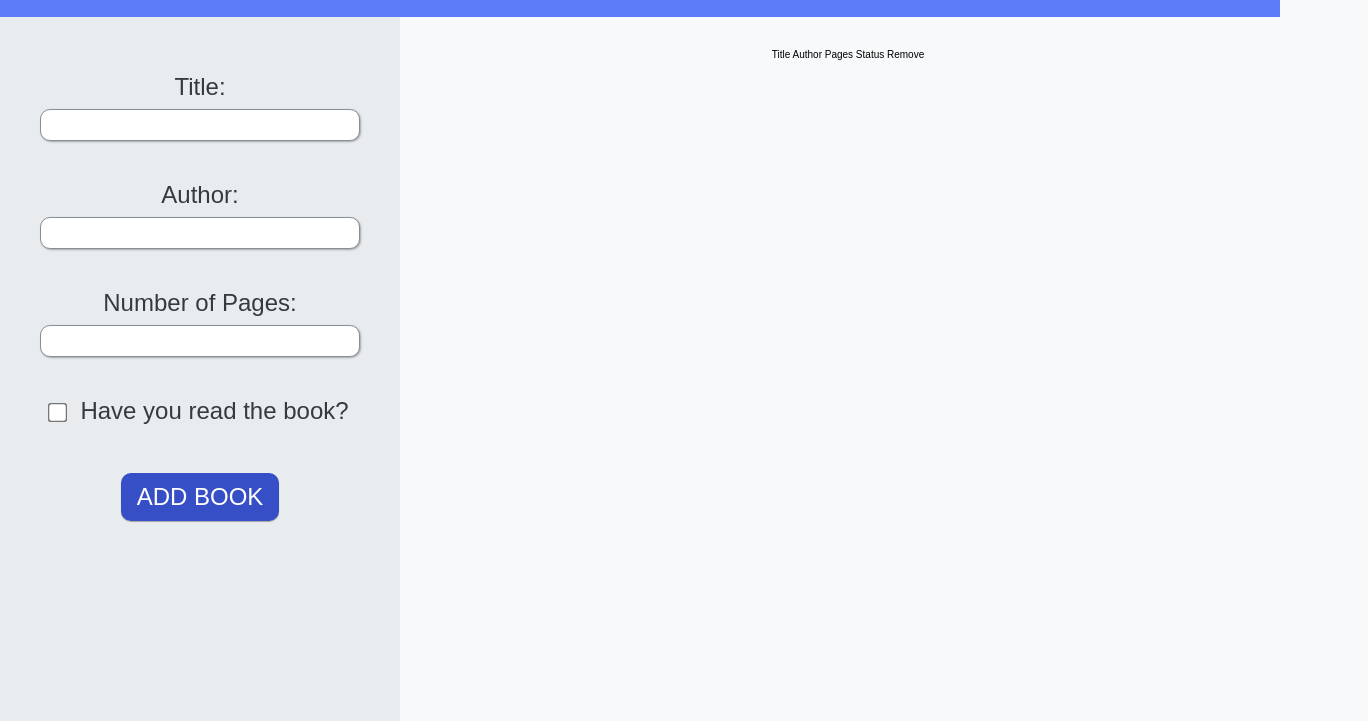
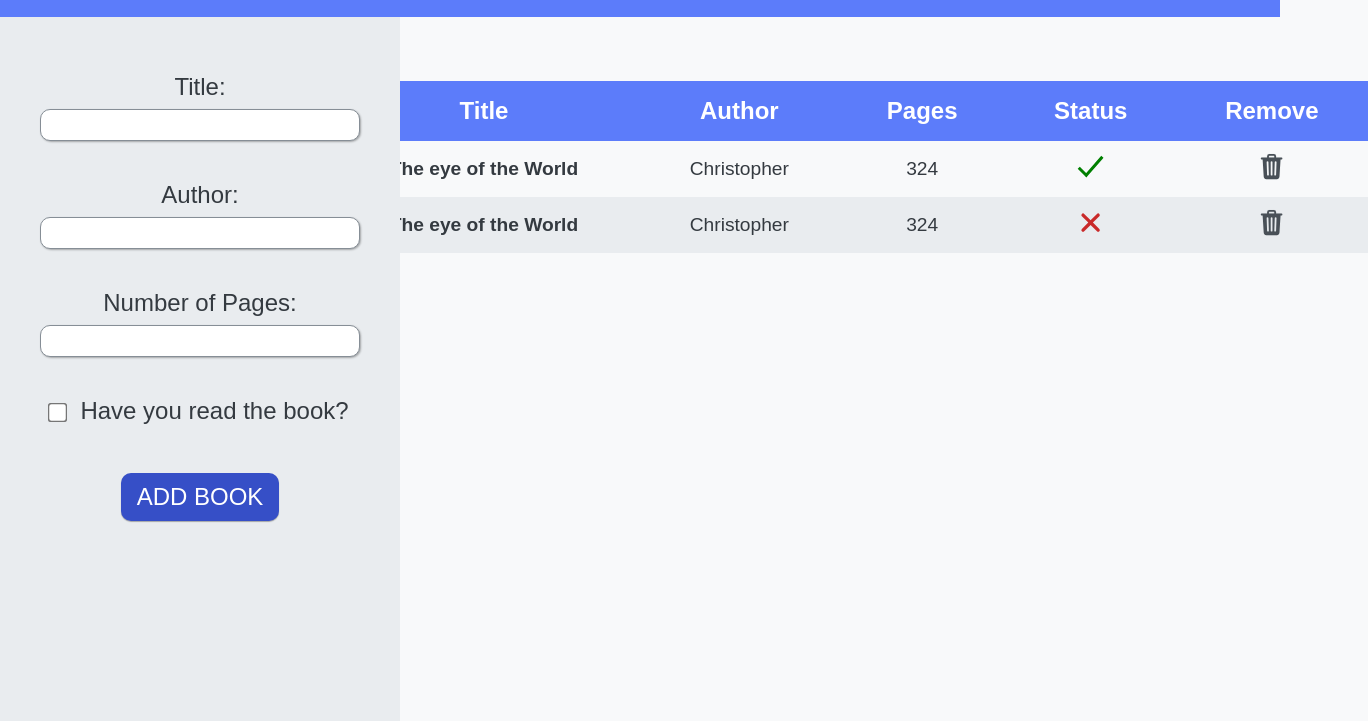
Before and after one commit to LFdeSouza/Library, a plain HTML site: page index.html in a window 1280 px wide. Shown: the part 79-800 px from the top of the page, 1368 px wide, since content can reach past the window. Drawn offline with nearby package versions, Linux system fonts and the light colour scheme.

Commit message:
added table

```diff
--- a/index.html
+++ b/index.html
@@ -44,15 +44,49 @@
     </div>
 
     <div class="books-container">
-      <ul class="table-header">
-        <tr>
-          <td>Title</td>
-          <td>Author</td>
-          <td>Pages</td>
-          <td>Status</td>
-          <td>Remove</td>
-        </tr>
-      </ul>
+      <table>
+        <thead>
+          <tr>
+            <th class="book-title">Title</th>
+            <th>Author</th>
+            <th>Pages</th>
+            <th>Status</th>
+            <th>Remove</th>
+          </tr>
+        </thead>
+        <tbody>
+          <tr>
+            <th>The eye of the World</th>
+            <td>Christopher</td>
+            <td>324</td>
+            <td>
+              <ion-icon class="read-icon" name="checkmark-sharp"></ion-icon>
+            </td>
+            <td>
+              <ion-icon class="delete-icon" name="trash"></ion-icon>
+            </td>
+          </tr>
+
+          <tr>
+            <th>The eye of the World</th>
+            <td>Christopher</td>
+            <td>324</td>
+            <td><ion-icon class="not-read-icon" name="close"></ion-icon></td>
+            <td>
+              <ion-icon class="delete-icon" name="trash"></ion-icon>
+            </td>
+          </tr>
+        </tbody>
+
+        <script
+          type="module"
+          src="https://unpkg.com/ionicons@5.5.2/dist/ionicons/ionicons.esm.js"
+        ></script>
+        <script
+          nomodule
+          src="https://unpkg.com/ionicons@5.5.2/dist/ionicons/ionicons.js"
+        ></script>
+      </table>
     </div>
   </body>
 </html>
--- a/style.css
+++ b/style.css
@@ -92,6 +92,50 @@ body {
   align-items: center;
 }
 
-.table-header td {
-  padding: 5rem;
+table {
+  width: 65rem;
+  margin-top: 2rem;
+  border-collapse: collapse;
 }
+
+thead th {
+  background-color: #5c7cfa;
+  font-size: 1.5rem;
+  color: white;
+}
+
+.book-title {
+  width: 30%;
+}
+
+tbody {
+  font-size: 1.2rem;
+  color: #343a40;
+}
+
+tbody tr:nth-child(even) {
+  background-color: #e9ecef;
+}
+
+th,
+td {
+  height: 1rem;
+  padding: 1rem 2.5rem;
+  text-align: center;
+}
+
+.read-icon {
+  transform: scale(1.8);
+  color: green;
+  stroke: green;
+}
+.not-read-icon {
+  transform: scale(1.8);
+  color: #c92a2a;
+  stroke: #c92a2a;
+}
+.delete-icon {
+  transform: scale(1.5);
+  color: #495057;
+  stroke: #495057;
+}
```
